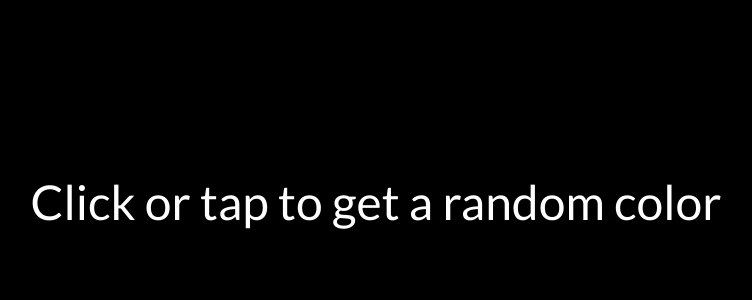
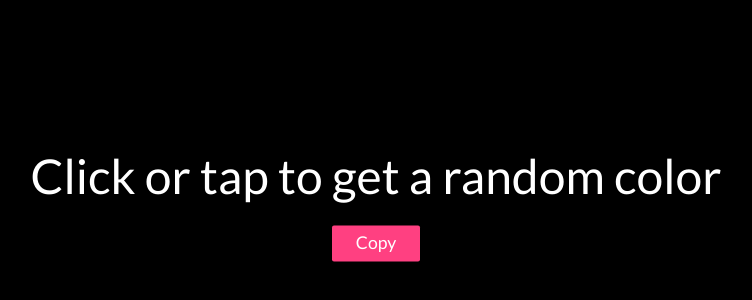
Before and after one commit to joealfonso/Color-Picker, a plain HTML site: page index.html in a window 1280 px wide. Shown: the part 198-498 px from the top of the page, without its empty margins (264-1016 px from the left). Drawn offline with Linux system fonts and the light colour scheme.

Commit message:
vertically aligned

```diff
--- a/css/main.css
+++ b/css/main.css
@@ -68,17 +68,46 @@ body {background: #e74c3c;}
     background:#fff;
     color:#fff;
     text-align: center;
+    display: inline-block;
 }
 
-.centered {
+.centeredText {
+    position: relative;
     color:#fff;
+    font-size:3em;
+}
 
+.copyButton{
+    border-radius: 2px;
+    font-size: 14px;
+    height:36px;
+    width:88px;
+    background-color: #ff4081;
+    display: inline-block;
+    transition: all 450ms cubic-bezier(0.23, 1, 0.32, 1) 0ms;
+    /*border: 2px solid #e53973;*/
+    line-height: 0;
+    cursor:pointer;
+    margin-top: 1rem;
+}
+
+.centerEverything {
     position: relative;
     top: 50%;
     transform: translateY(-50%);
-    font-size:3em;
 }
 
+.copyButton p {
+    position: relative;
+    font-size: 1.1rem;
+
+}
+
+.copyButton:hover {
+    box-shadow: 0 1px 6px rgba(0, 0, 0, 0.12);
+    transition: all 450ms cubic-bezier(0.23, 1, 0.32, 1) 0ms;
+    background-color: #e53973;
+}
 
 
 /* ==========================================================================
--- a/index.html
+++ b/index.html
@@ -20,7 +20,10 @@
     </head>
     <body >
         <div id="coloredBody" class = "mainArea">
-            <div id = "colorValue" class = "centered"></div>
+            <div class = "centerEverything">
+                <div id = "colorValue" class = "centeredText"></div>
+                <div class = "copyButton"><p>Copy</p></div>
+            </div>
         </div>
     </body>
     <script src="js/main.js"></script>
```
